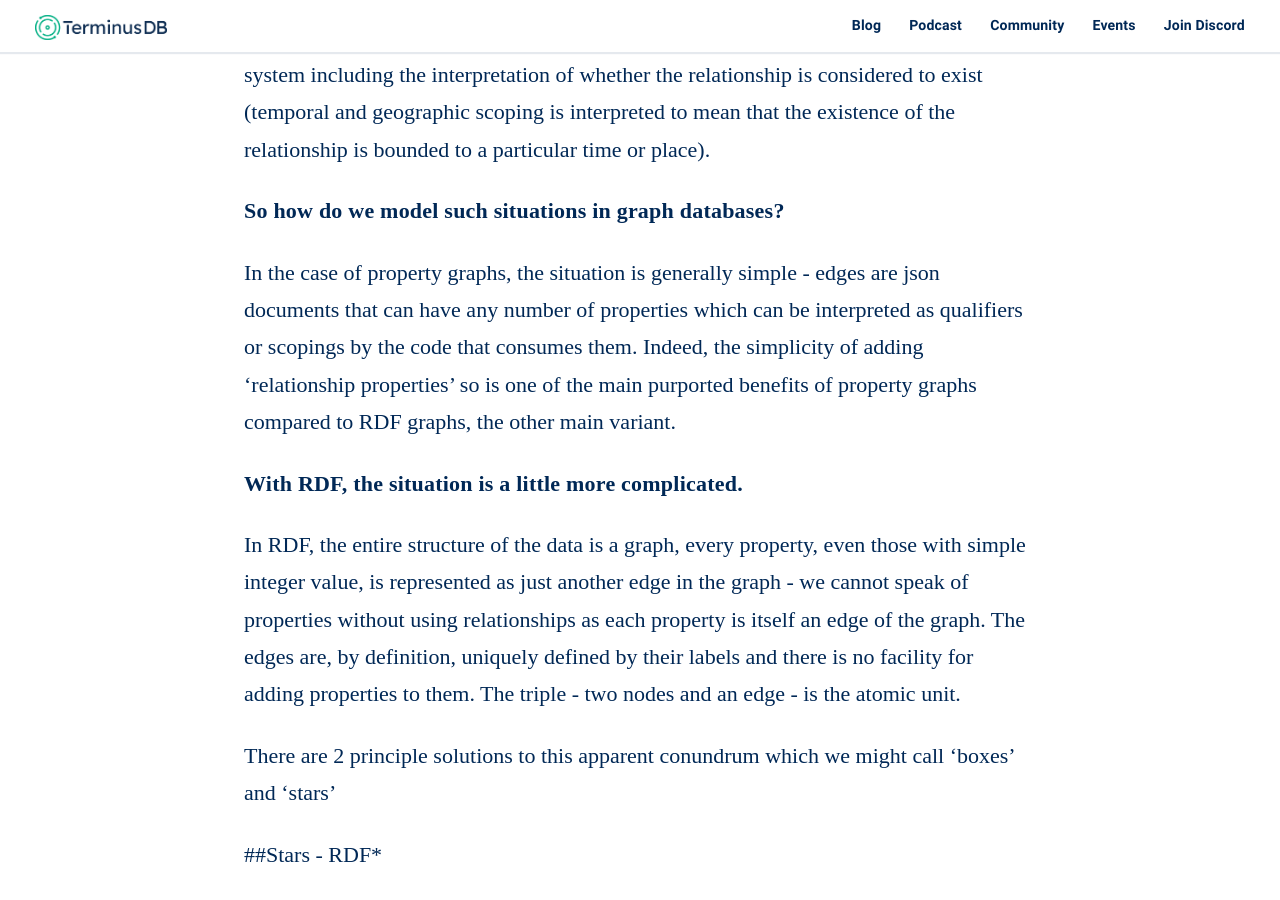
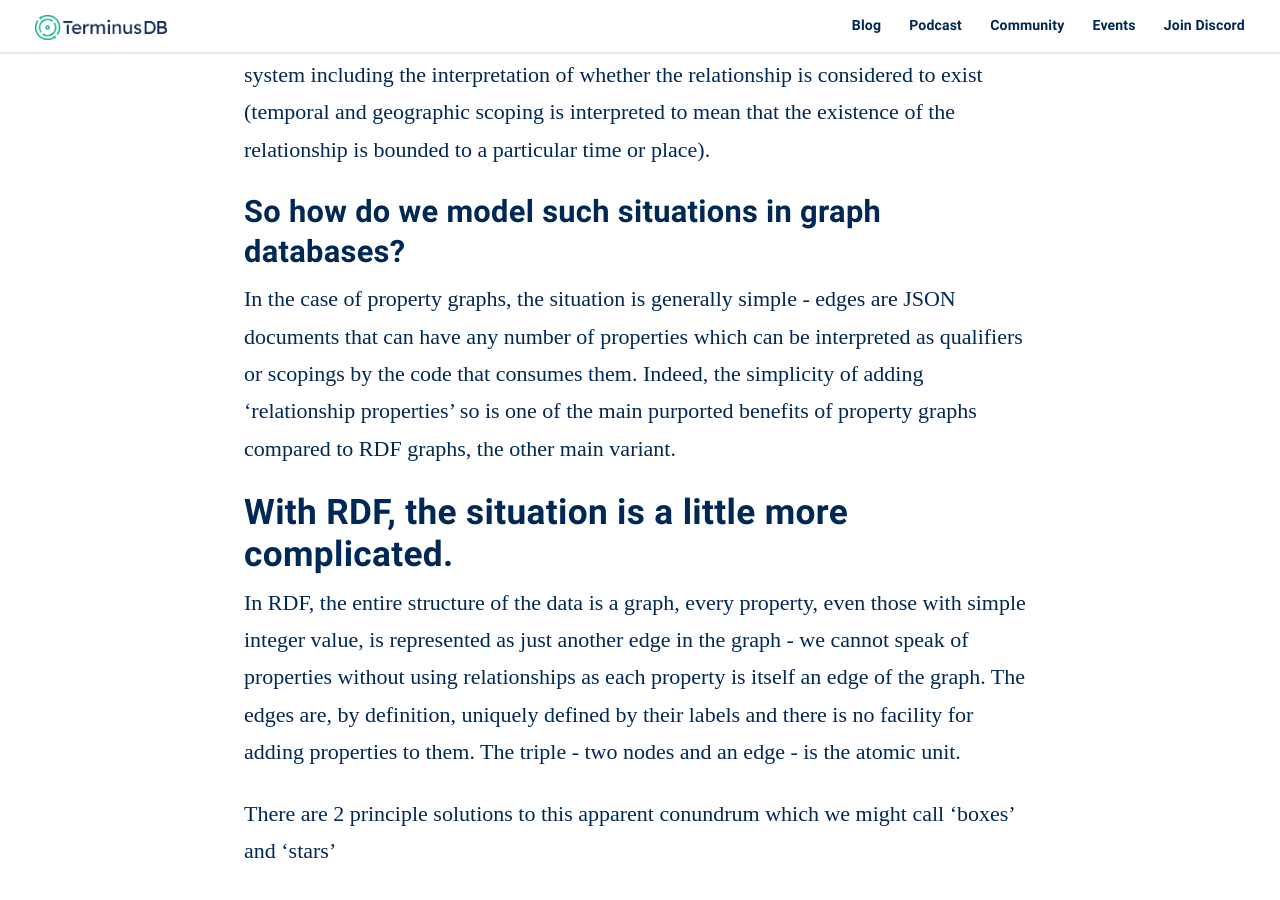
Before and after one commit to terminusdb/terminusdb-blog, a Jekyll site: the page built from _posts/2020-12-02-boxes-and-stars-modelling-relationships-in-rdf-graphs.md, in a window 1280 px wide and 900 px high, scrolled down 2055 px. Built offline with Jekyll 4.4.1, drawn with Linux system fonts in a browser that asks for light colours; some web fonts are replaced; comment, search, counter and statistics services are not loaded; some of the changed text lies outside the part shown.

Commit message:
Update Blog “2020-12-02-boxes-and-stars-modelling-relationships-in-rdf-graphs”

````diff
--- a/_posts/2020-12-02-boxes-and-stars-modelling-relationships-in-rdf-graphs.md
+++ b/_posts/2020-12-02-boxes-and-stars-modelling-relationships-in-rdf-graphs.md
@@ -32,17 +32,17 @@ john --shareholder (from: 1/2/2020, holding: 10%)--> IBM
 
 In these and in many similar cases, it is not just the type or label of the relationship that is important, but other properties (date, quantity) are important in the interpretation of the system including the interpretation of whether the relationship is considered to exist (temporal and geographic scoping is interpreted to mean that the existence of the relationship is bounded to a particular time or place).
 
-**So how do we model such situations in graph databases?**
+### So how do we model such situations in graph databases?
 
-In the case of property graphs, the situation is generally simple - edges are json documents that can have any number of properties which can be interpreted as qualifiers or scopings by the code that consumes them. Indeed, the simplicity of adding 'relationship properties' so is one of the main purported benefits of property graphs compared to RDF graphs, the other main variant.
+In the case of property graphs, the situation is generally simple - edges are JSON documents that can have any number of properties which can be interpreted as qualifiers or scopings by the code that consumes them. Indeed, the simplicity of adding 'relationship properties' so is one of the main purported benefits of property graphs compared to RDF graphs, the other main variant.
 
-**With RDF, the situation is a little more complicated.**
+## With RDF, the situation is a little more complicated.
 
 In RDF, the entire structure of the data is a graph, every property, even those with simple integer value, is represented as just another edge in the graph - we cannot speak of properties without using relationships as each property is itself an edge of the graph. The edges are, by definition, uniquely defined by their labels and there is no facility for adding properties to them.  The triple - two nodes and an edge - is the atomic unit.
 
 There are 2 principle solutions to this apparent conundrum which we might call 'boxes' and 'stars'
 
-##Stars - RDF*
+### Stars - RDF*
 
 The extension to RDF known as [RDF*](https://github.com/w3c/rdf-star/) is explicitly an effort to overcome the lack of relationship properties in RDF by changing the syntax and semantics of the underlying language.
 
@@ -69,7 +69,7 @@ In this approach, there is no fundamental difference between a thing representin
 
 The only important thing we need for this approach is that we really need a way of defining *object types* or *classes of data objects* with *strongly typed properties* to define what types of things can be related through the different types of relationship. If we want to use algorithms that treat such objects are relationships in traversals, we need to ensure regularity of representation and semantic validity or else we will need to include error checking code in all subsequent traversals. With strongly typed properties and object type hierarchies we can trivially write generic traversal code and implement whatever rich algorithms on top without worrying about the low-level RDF representation.
 
-##Comparing and contrasting the two approaches
+### Comparing and contrasting the two approaches
 
 The downside of the box approach is that it introduces a layer of indirection into the graph.Rather than being able to see the employs relationship directly between joe and john, we have to construct it from 2 properties passing through the reified relationship object:
 
@@ -83,11 +83,11 @@ becomes:
 john <-- employer -- employment -- employee --> joe
 ```
 
-However, such indirection is *unavoidable* given the fact that _employs_ is no longer actually a simple relationship - it has properties and its endpoints are just some of those properties - the lack of indirection in the `-- employs -->` relationship is illusory.
+However, such indirection is *unavoidable* given the fact that *employs* is no longer actually a simple relationship - it has properties and its endpoints are just some of those properties - the lack of indirection in the `-- employs -->` relationship is illusory.
 
 So, from this point of view, the indirection is not really a downside, it is an unavoidable consequence of wanting to use relationships with properties other than their endpoints. Or, to put it more strongly, from a purely data-modelling perspective, the boxing approach is the correct solution.
 
-The problems with the RDF* approach are many and profound.
+### The problems with the RDF* approach are many and profound.
 
 Firstly, from a conceptual point of view, it misunderstands the basic concept of an RDF graph - triples are the lowest level unit for structuring data in RDF, the basic idea is to assemble structure and create representations of complex real world entities from patterns of triples and this works perfectly well for modelling complex relationships. The human-level graph of things and their relationships emerges from the use of consistent patterns of groups of triples and should not be confused. The whole point of RDF is that it allows you to create arbitrary structures of interlinked entities to represent whatever complex real world entity you want, not that the internal structure is a direct expression of a specific high-level conceptualisation of the world.
 
@@ -108,7 +108,7 @@ then I have to maintain the coordination of both statements for the future and f
 
 Using a boxed class to represent a relationship avoids all of these problems completely and is semantically correct and consistent.
 
-So why have people bothered with RDF* and all of the complexities that come with it?
+### So why have people bothered with RDF* and all of the complexities that come with it?
 
 In some ways it stems from theoretical confusion over the nature of RDF graphs and a misguided desire to apply the much simpler model of adding properties to edges from property graphs.
 
````
Also changed, not shown: other parts of _posts/2020-12-02-boxes-and-stars-modelling-relationships-in-rdf-graphs.md (+3 -3 lines).
